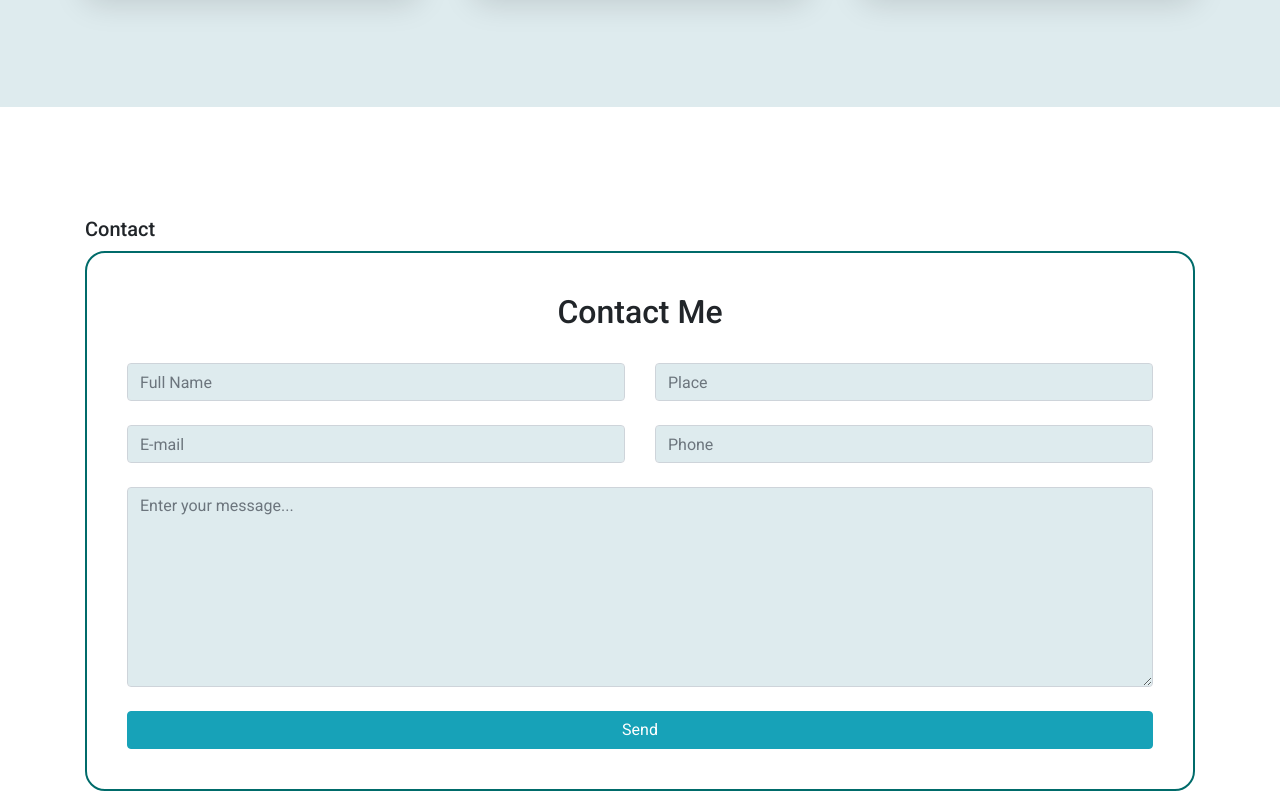
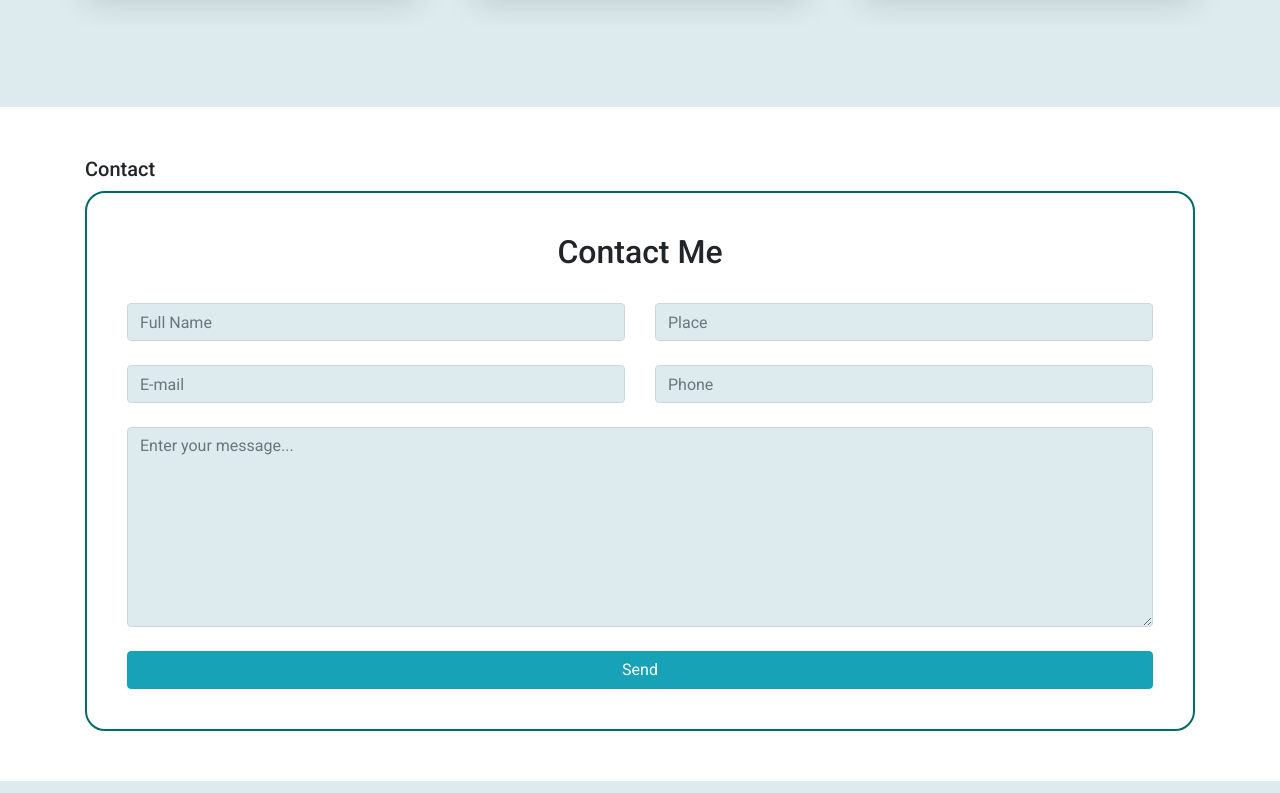
Before and after one commit to Arshadchappangan/Personal-Portfolio, a plain HTML site: page index.html in a window 1280 px wide. Shown: the part 2937-3730 px from the top of the page. Drawn offline with nearby package versions, Linux system fonts and the light colour scheme.

Commit message:
contact update

```diff
--- a/index.html
+++ b/index.html
@@ -154,7 +154,7 @@
 
     </div>
 
-    <div class="contact" id="feedback">
+    <div class="container" id="contact">
         <h5>Contact</h5>
 
         <section class="container-flow" id="contact-form">
--- a/style.css
+++ b/style.css
@@ -308,10 +308,9 @@ nav button#menuButton{
     font-size: 16px;
 }
 
-.contact{
-    padding: 110px 85px;
+.container#contact{
+    margin: 50px auto;
 }
-
 
 .form-input{
     height: 40px;
```
